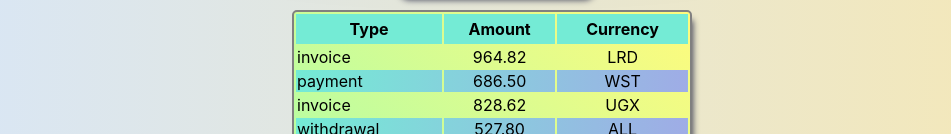
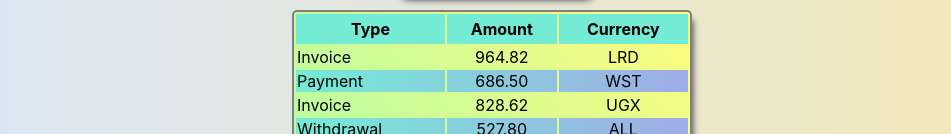
Before and after one commit to ChaikAndrew/goit-react-hw-01-components, a React (Create React App) app: page / in a window 1280 px wide. Shown: the part 818-952 px from the top of the page, without its empty margins (148-1099 px from the left). Built offline with nearby package versions, Linux system fonts and the light colour scheme.

Commit message:
Update Transaction.module.css

```diff
--- a/src/components/Transaction/Transaction.module.css
+++ b/src/components/Transaction/Transaction.module.css
@@ -28,3 +28,7 @@ tr:nth-child(2n + 2) {
   background-color: #74ebd5;
   background-image: linear-gradient(90deg, #74ebd5 0%, #9face6 100%);
 }
+
+.typeList {
+  text-transform: capitalize;
+}
```
